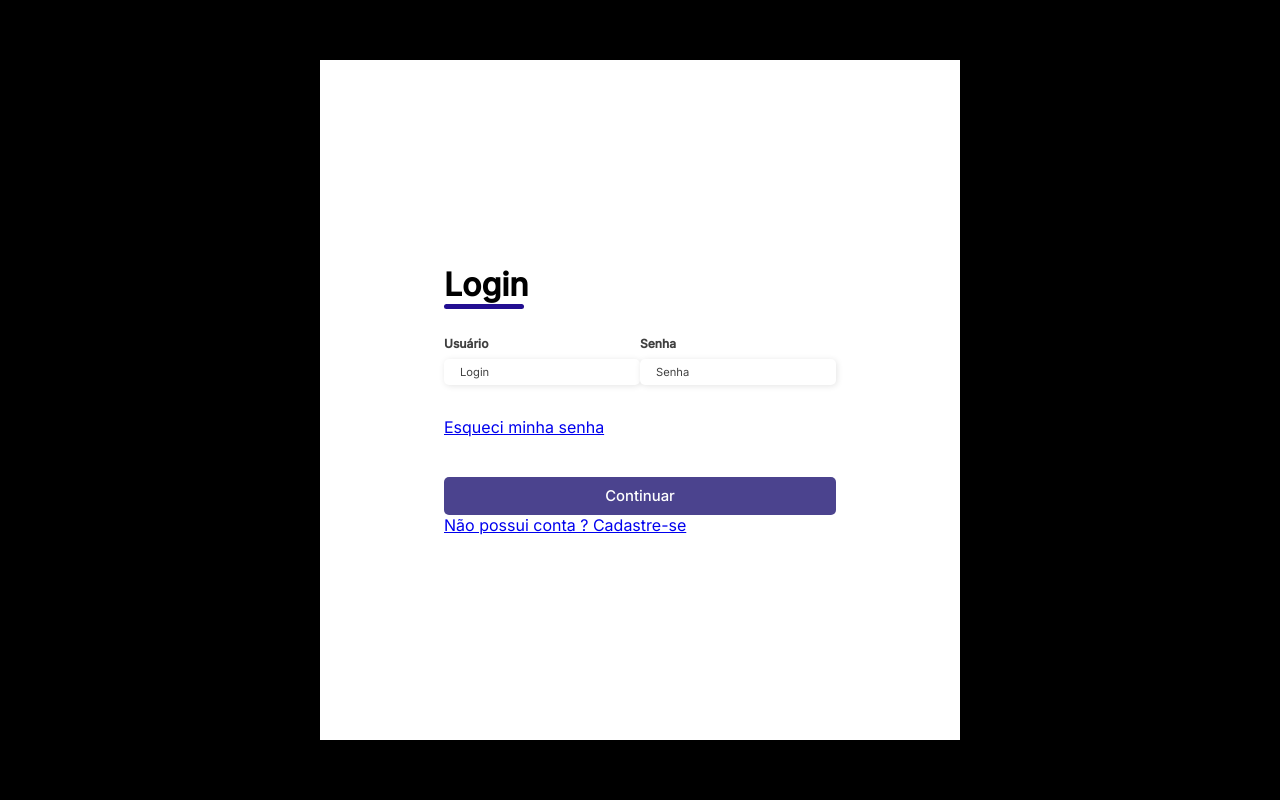
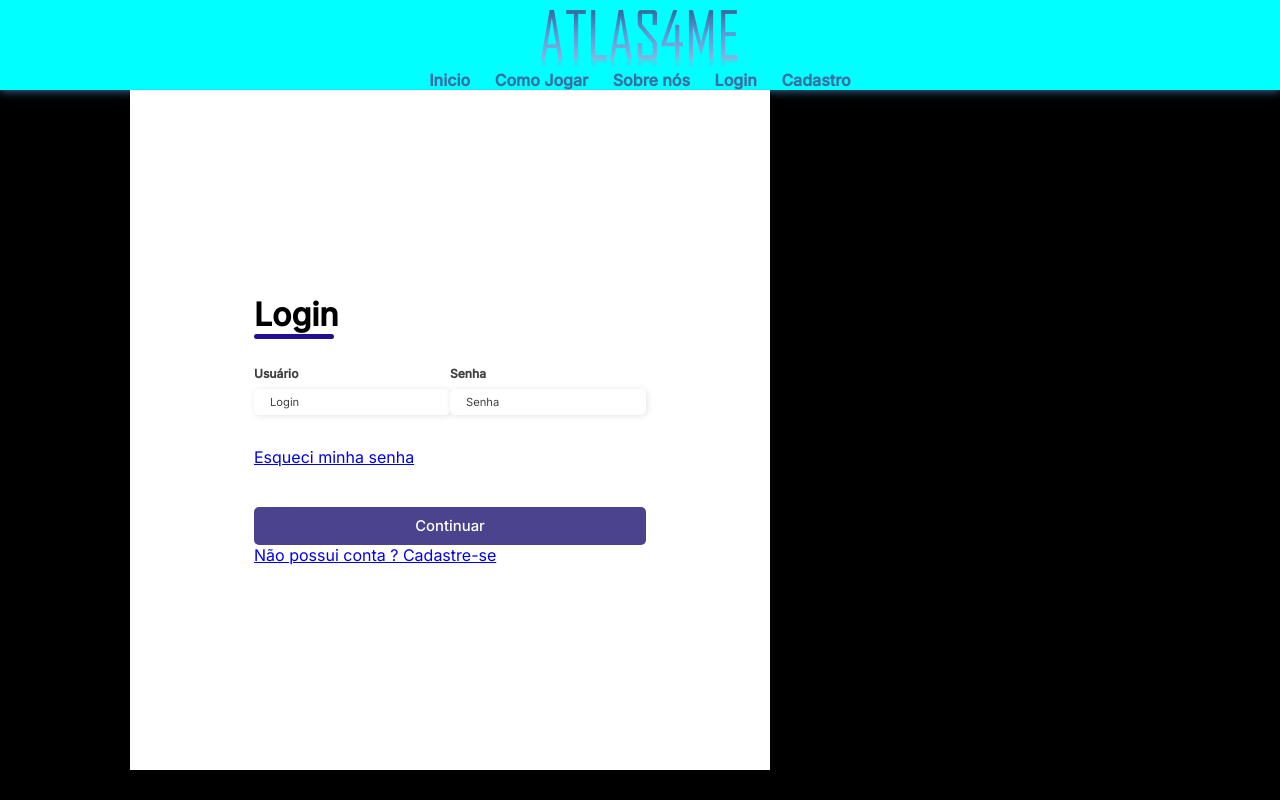
Before and after one commit to DisciplinasProgramacao/projetotiaw-escolha-seu-destino-atlas, a plain HTML site: page codigo/login.html in a window 1280 px wide. Drawn offline with Linux system fonts and the light colour scheme; files whose address does not match are found by name.

Commit message:
add menu cadastro e login

```diff
--- a/codigo/login.html
+++ b/codigo/login.html
@@ -11,8 +11,19 @@
 </head>
 <body>
 
-    <head>
-
+    <header>
+        <div class="inner">
+            <div class="logo"><img src="./img/thumbnail_logooriginal.png"></div>
+            <div class="burger"></div>
+            <nav>
+                <a href="./atlas4me.html">Inicio</a>
+                <a href="./comoJogar.html" >Como Jogar</a>
+                <a href="./sobreNos.html">Sobre nós</a>
+                <a href="./login.html">Login</a>
+                <a href="./cadastro.html">Cadastro</a>
+            </nav>
+        </div>
+    </header>
         <div class="container">
             <div class="form-image">
                 <img src="img//undraw_world_re_768g.svg" alt="">
--- a/codigo/style.css
+++ b/codigo/style.css
@@ -8,7 +8,6 @@
 body {
     width: 100%;
     height: 100vh;
-    display: flex;
     justify-content: center;
     align-items: center;
     background: #000000;
@@ -17,7 +16,7 @@ header {
     background-color: #00ffff;
     min-height: 10px;
     text-align: center;
-    padding-top: 15px;
+    padding-top: 5px;
     box-shadow: 0 1px 9px #396fa1
 }
 
@@ -42,6 +41,8 @@ nav > a:hover {
 .container {
     width: 75%;
     height: 85vh;
+    margin-left: 130px;
+    justify-content: center;
     display: flex;
     box-shadow: 2px 2px 5px rgba(0, 0, 0, 0.212);
 }
```
Also changed, not shown: codigo/cadastro.html (+13 -0 lines).
